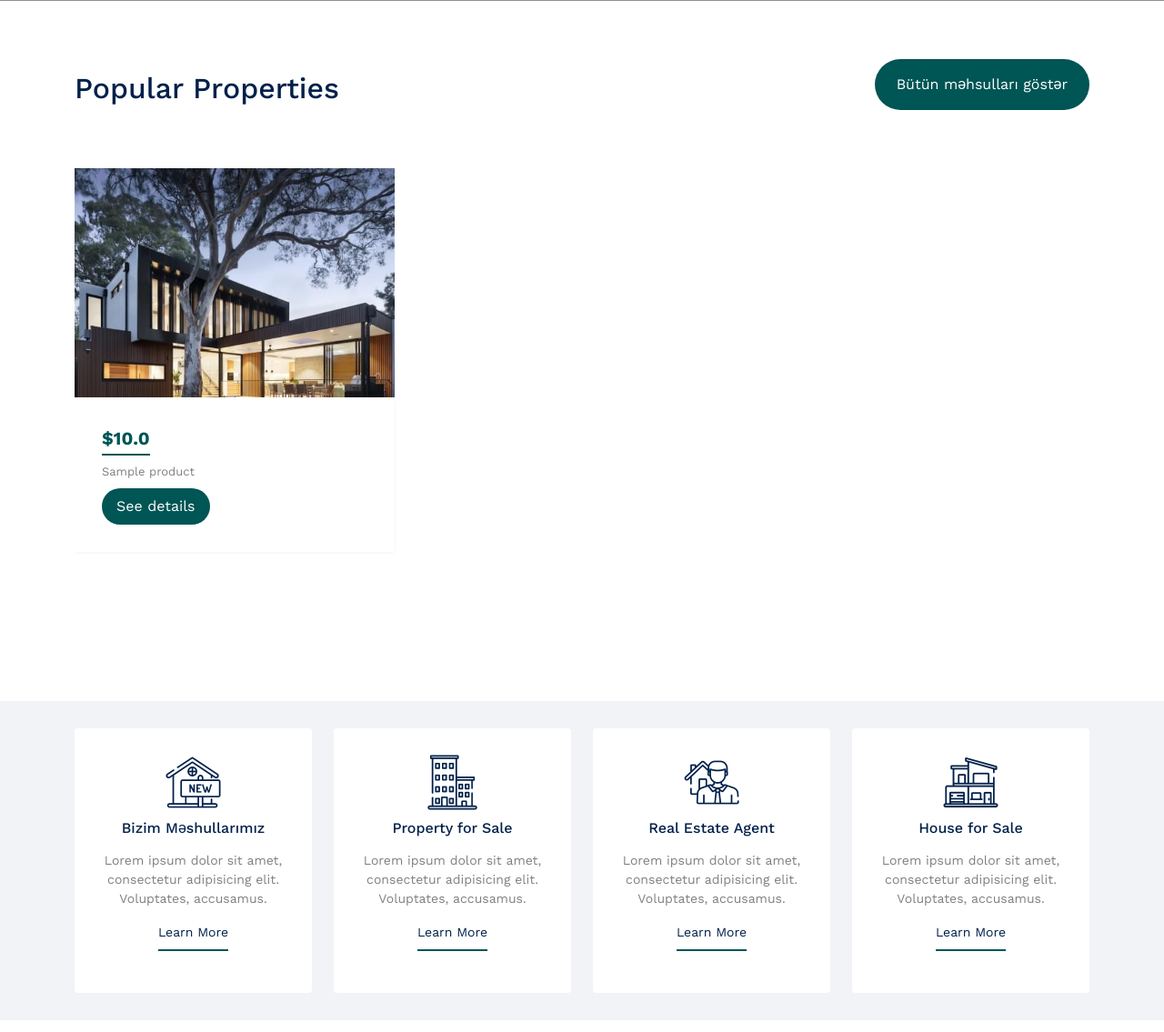
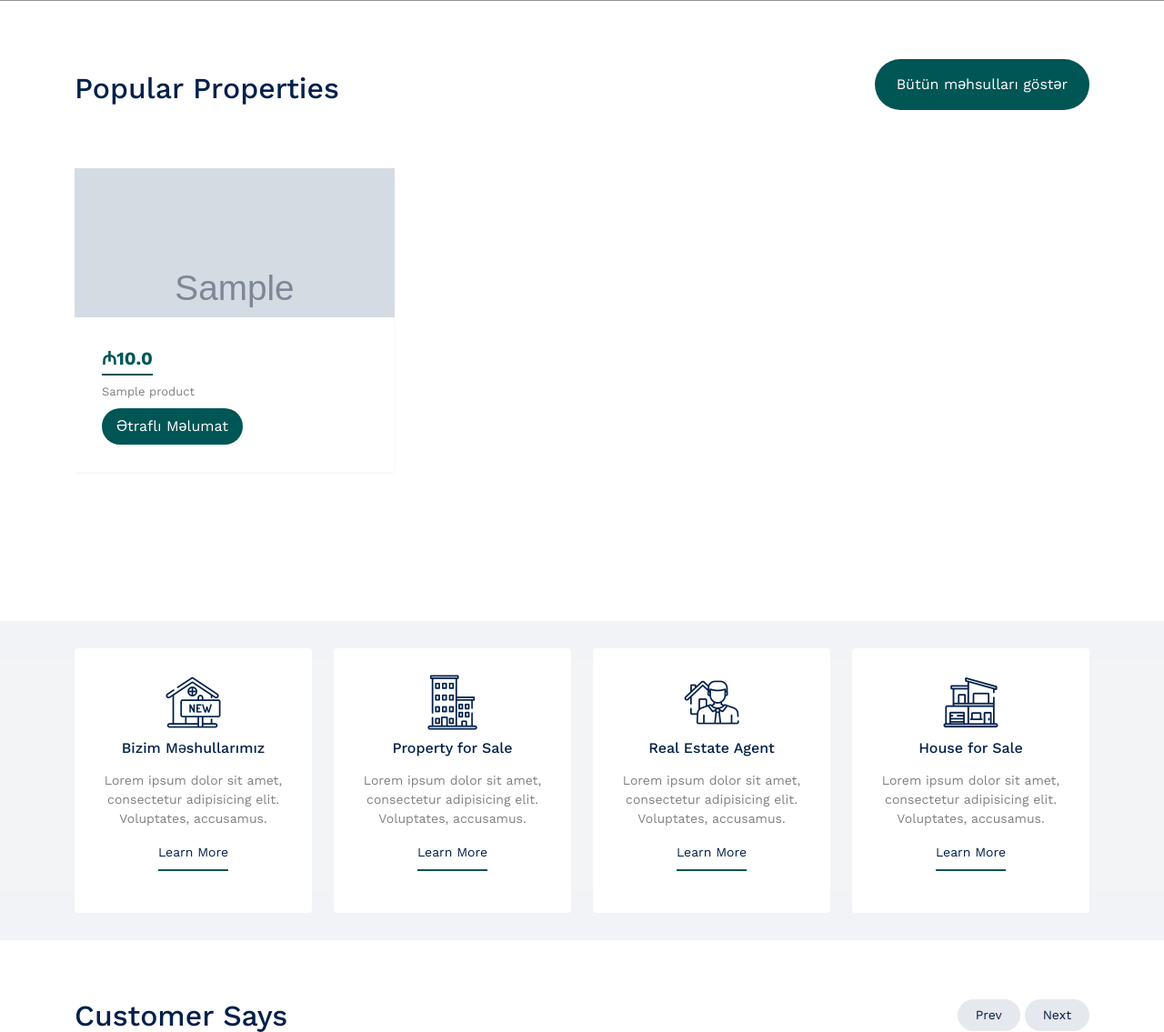
Before and after one commit to elvinhaxverdiyev/lekalgroup, a Django app: page / in a window 1280 px wide. Shown: the part 799-1934 px from the top of the page at 91% size. Run offline with Django 5.2, Linux system fonts and the light colour scheme; tables that the repository leaves empty hold one stand-in row (values such as "Sample post"); grey boxes marked "Sample" are stand-in pictures; some libraries are stand-ins or nearby versions; some web fonts are replaced.

Commit message:
Product image now shows in main page

```diff
--- a/lekalgroup/lekalgroupapp/models/product.py
+++ b/lekalgroup/lekalgroupapp/models/product.py
@@ -32,6 +32,11 @@ class Product(models.Model):
         verbose_name = 'Ana səhifədə olacaq seçili məhsul'
     )
 
+    def get_main_image_url(self):
+        first_image = self.images.first()
+        if first_image and first_image.image:
+            return first_image.image.url
+
     def __str__(self):
         return self.name
 
--- a/lekalgroup/lekalgroupapp/models/product_image.py
+++ b/lekalgroup/lekalgroupapp/models/product_image.py
@@ -10,8 +10,6 @@ class ProductImage(models.Model):
         on_delete=models.CASCADE,
         related_name='images',
         verbose_name='Məhsul',
-        null=True,
-        blank=True
     )
     image = models.ImageField(
         upload_to='product_images',
--- a/lekalgroup/templates/index.html
+++ b/lekalgroup/templates/index.html
@@ -123,13 +123,13 @@
                   {% for product in popular_products %}
                     <div class="property-item">
                       <a href="{% url 'product-detail' product_id=product.id %}" class="img">
-                        <img src="{% static 'images/img_1.jpg' %}" alt="{{ product.name }}" class="img-fluid" />
+                        <img src="{{ product.get_main_image_url }}" alt="{{ product.name }}" class="img-fluid" />
                       </a>
                       <div class="property-content">
-                        <div class="price mb-2"><span>${{ product.price }}</span></div>
+                        <div class="price mb-2"><span>₼{{ product.price }}</span></div>
                         <div>
                           <span class="d-block mb-2 text-black-50">{{ product.name }}</span>
-                          <a href="{% url 'product-detail' product_id=product.id %}" class="btn btn-primary py-2 px-3">See details</a>
+                          <a href="{% url 'product-detail' product_id=product.id %}" class="btn btn-primary py-2 px-3">Ətraflı Məlumat</a>
                         </div>
                       </div>
                     </div>
```
Also changed, not shown: lekalgroup/lekalgroupapp/migrations/0003_alter_product_is_popular_alter_productimage_product.py (added), lekalgroup/media/product_images/20-21.png (added), lekalgroup/media/product_images/76905_OcgH27u.jpg (added).
